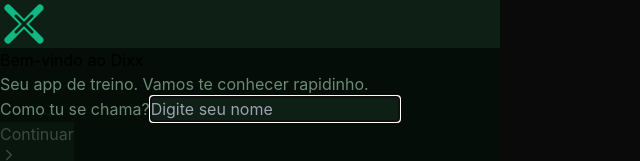
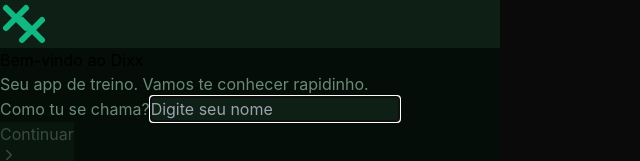
Before and after one commit to dixxlab/dixx, a React (Vite) app: page / in a window 1280 px wide. Shown: the top 161 px of the page, without its empty margins (0-640 px from the left). Built offline with nearby package versions, Linux system fonts and the light colour scheme.

Commit message:
fix: corrige logo dixx (dois X sobrepostos)

```diff
--- a/src/App.jsx
+++ b/src/App.jsx
@@ -23,12 +23,12 @@
 
 const DixxLogo = ({ size = 40, color = '#10b981', bgColor = '#050d08' }) => (
   <svg width={size} height={size} viewBox="0 0 48 48">
-    {/* X de fundo (mais grosso) */}
-    <path d="M8 8 L40 40" stroke={color} strokeWidth="7" strokeLinecap="round"/>
-    <path d="M40 8 L8 40" stroke={color} strokeWidth="7" strokeLinecap="round"/>
-    {/* X da frente (recorte no fundo pra dar profundidade) */}
-    <path d="M16 16 L32 32" stroke={bgColor} strokeWidth="3" strokeLinecap="round"/>
-    <path d="M32 16 L16 32" stroke={bgColor} strokeWidth="3" strokeLinecap="round"/>
+    {/* X da esquerda */}
+    <path d="M6 8 L26 28" stroke={color} strokeWidth="6" strokeLinecap="round" strokeLinejoin="round"/>
+    <path d="M26 8 L6 28" stroke={color} strokeWidth="6" strokeLinecap="round" strokeLinejoin="round"/>
+    {/* X da direita (sobreposto) */}
+    <path d="M22 20 L42 40" stroke={color} strokeWidth="6" strokeLinecap="round" strokeLinejoin="round"/>
+    <path d="M42 20 L22 40" stroke={color} strokeWidth="6" strokeLinecap="round" strokeLinejoin="round"/>
   </svg>
 );
 
```
